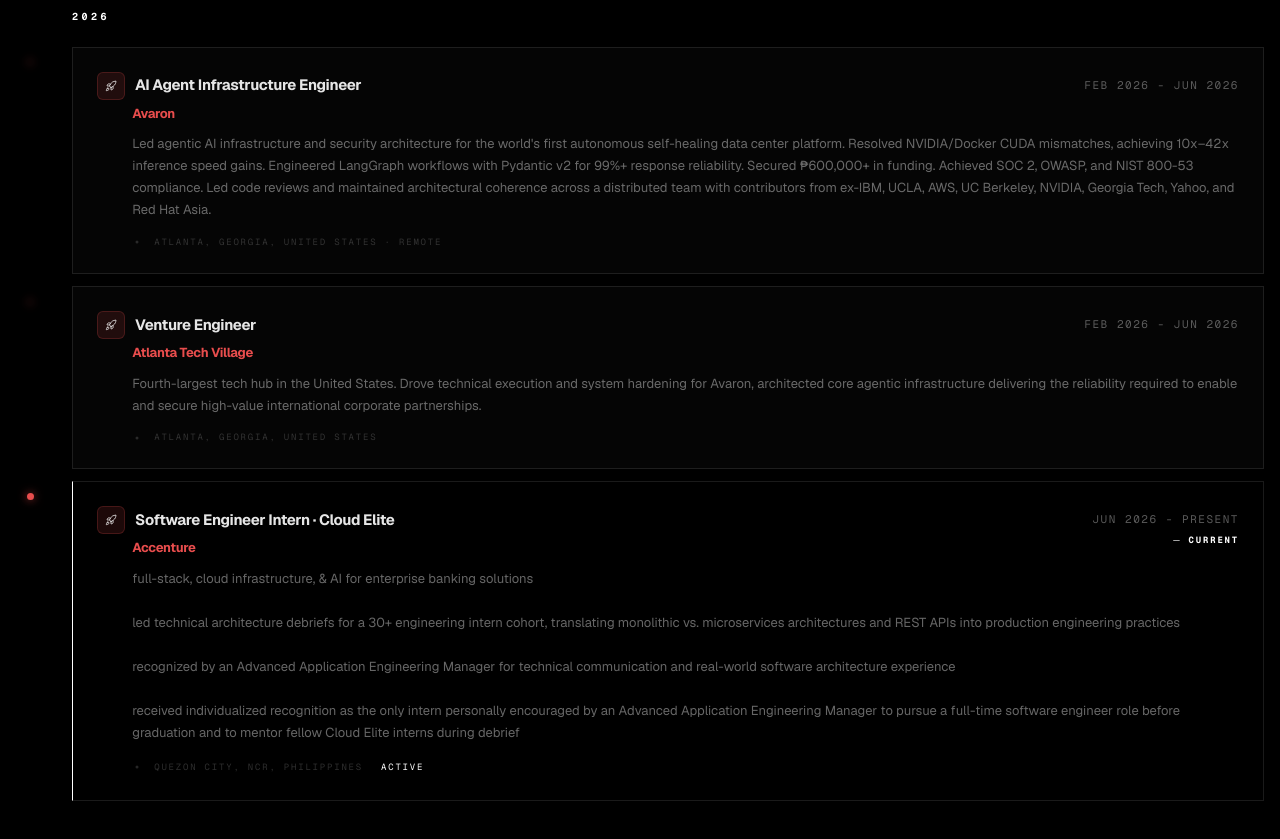
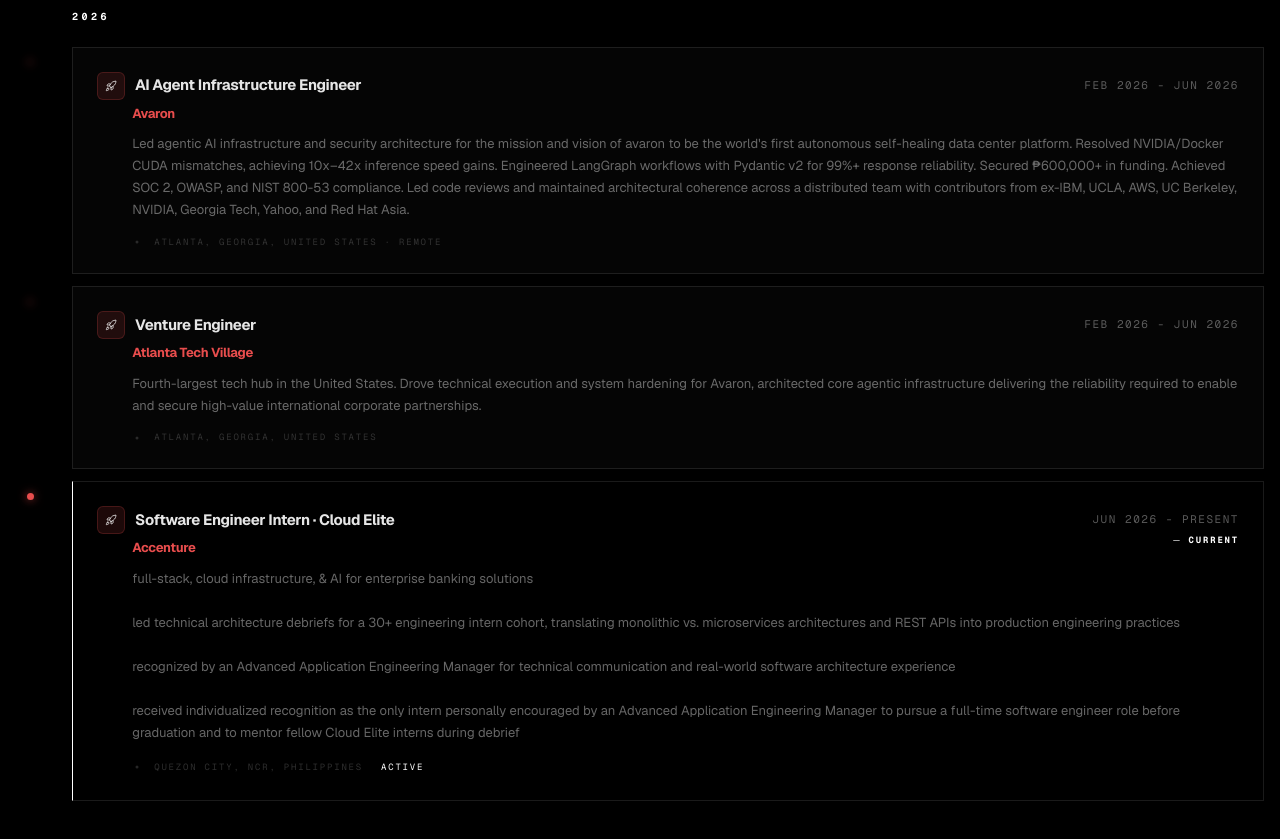
Before and after one commit to donyelqt/donielearys, a Next.js app: page / in a window 1280 px wide. Shown: the part 5240-6079 px from the top of the page. Built offline with nearby package versions, Linux system fonts and the light colour scheme.

Commit message:
feat(Experience): update description to align with avaron's mission and vision

```diff
--- a/src/components/sections/Experience.tsx
+++ b/src/components/sections/Experience.tsx
@@ -133,7 +133,7 @@
     date: "Feb 2026 - Jun 2026",
     periodLabel: "2026",
     isCurrent: false,
-    description: "Led agentic AI infrastructure and security architecture for the world's first autonomous self-healing data center platform. Resolved NVIDIA/Docker CUDA mismatches, achieving 10x–42x inference speed gains. Engineered LangGraph workflows with Pydantic v2 for 99%+ response reliability. Secured ₱600,000+ in funding. Achieved SOC 2, OWASP, and NIST 800-53 compliance. Led code reviews and maintained architectural coherence across a distributed team with contributors from ex-IBM, UCLA, AWS, UC Berkeley, NVIDIA, Georgia Tech, Yahoo, and Red Hat Asia.",
+    description: "Led agentic AI infrastructure and security architecture for the mission and vision of avaron to be the world's first autonomous self-healing data center platform. Resolved NVIDIA/Docker CUDA mismatches, achieving 10x–42x inference speed gains. Engineered LangGraph workflows with Pydantic v2 for 99%+ response reliability. Secured ₱600,000+ in funding. Achieved SOC 2, OWASP, and NIST 800-53 compliance. Led code reviews and maintained architectural coherence across a distributed team with contributors from ex-IBM, UCLA, AWS, UC Berkeley, NVIDIA, Georgia Tech, Yahoo, and Red Hat Asia.",
     icon: <RocketIcon />,
     color: "#E84D4D",
   },
```
